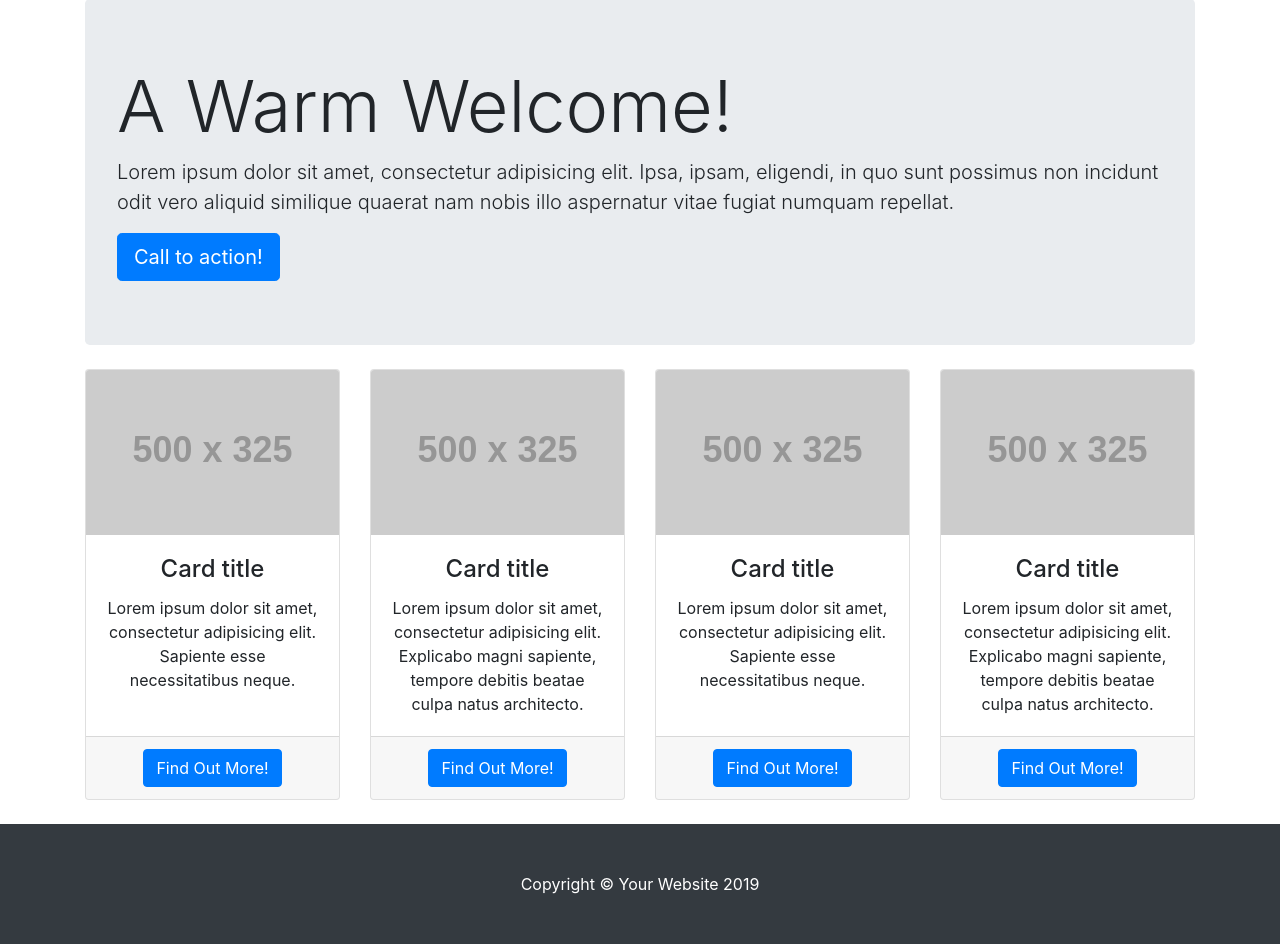
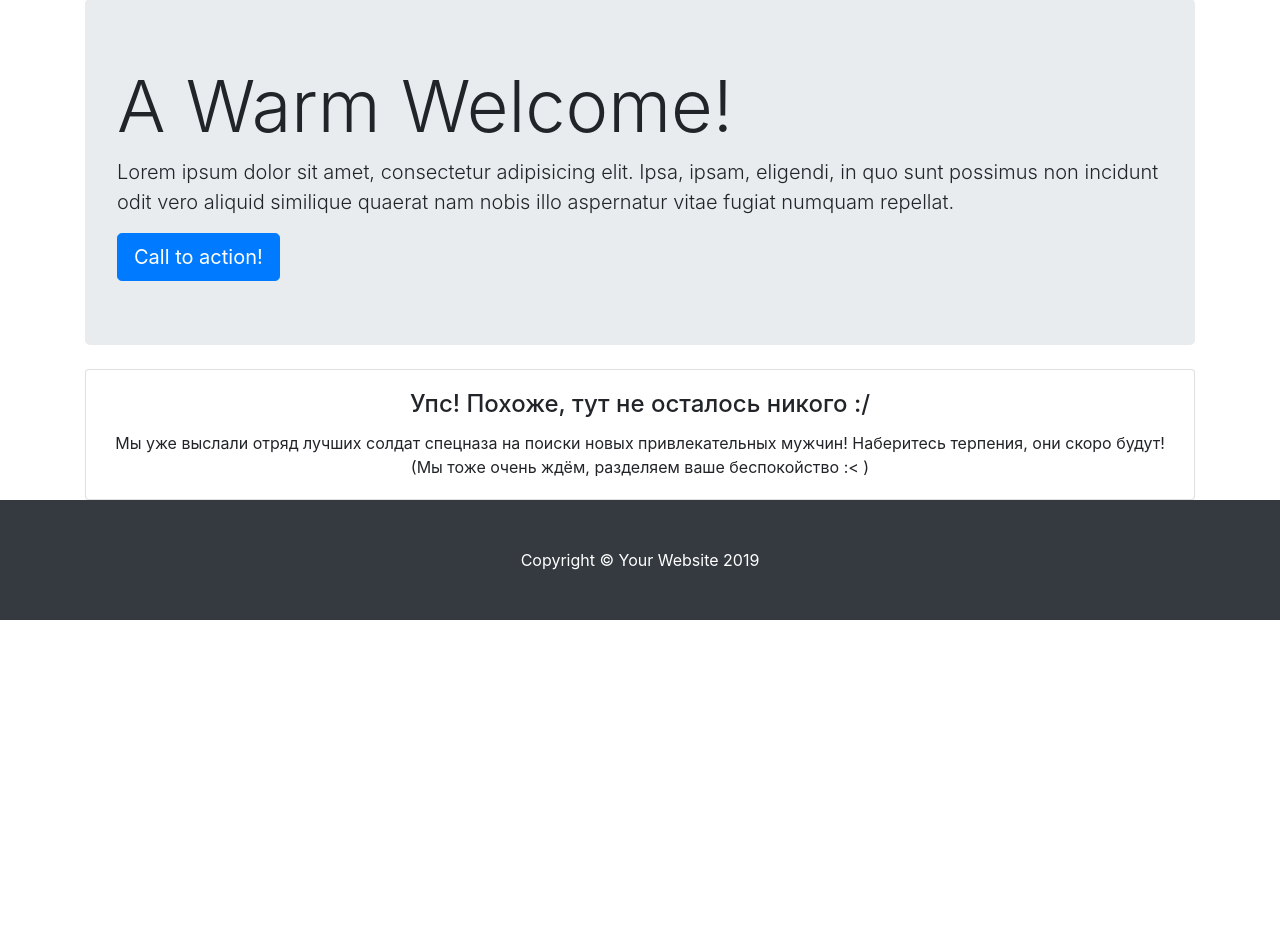
Before and after one commit to ded-inside/miet_project, a Flask app: template templates/index.html in a window 1280 px wide. Shown: the part 81-1025 px from the top of the page. After the commit the page ends 701 px from the top, so only its background shows below. Run offline with Flask 2, Linux system fonts and the light colour scheme; the template is opened without the code that fills it, so the values that code supplies are empty; grey boxes labelled with a size stand in for pictures from a placeholder-image service; some libraries are stand-ins or nearby versions.

Commit message:
Update index page

```diff
--- a/app.py
+++ b/app.py
@@ -38,7 +38,28 @@ def calc_token(data: str):
 
 @app.route("/", methods=['GET'])
 def index():
-    return render_template('index.html', current='index')
+    cards = [{
+        'name': 'Danny 1',
+        'image_url': 'https://i.ytimg.com/vi/5EWp3vq5jlU/maxresdefault.jpg',
+        'description': 'Cool guy'
+    }, {
+        'name': 'Danny 2',
+        'image_url': 'https://avatars.mds.yandex.net/get-zen_doc/125920/pub_5d85ee7fd5bbc300add0a4fc_5d85eead74f1bc00ad2cb1c5/scale_1200',
+        'description': 'Nice man!'
+    }, {
+        'name': 'Danny 3',
+        'image_url': 'https://memepedia.ru/wp-content/uploads/2019/10/denni-de-vito-mem.png',
+        'description': 'Ахахаха)'
+    }, {
+        'name': 'Danny 4',
+        'image_url': 'https://img01.rl0.ru/afisha/1500x-/daily.afisha.ru/uploads/images/2/7f/27f7e31c0faf2dcd0c666849ba15e919.jpg',
+        'description': 'Marry me!'
+    }, {
+        'name': 'Danny 5',
+        'image_url': 'https://medialeaks.ru/wp-content/uploads/2019/05/yeah.jpg',
+        'description': 'Рассо... Раса... Рамас... Рассол попил крч)0))'
+    }]
+    return render_template('index.html', current='index', cards=cards)
 
 
 @app.route("/login", methods=['POST', 'GET'])
--- a/templates/index.html
+++ b/templates/index.html
@@ -1,3 +1,5 @@
+{% import 'macro.html' as macro %}
+
 {% extends 'base.html' %}
 
 {% block title %}Клуб занятых людей{% endblock %}
@@ -12,59 +14,19 @@
 		</header>
 
 		<div class="row text-center">
-
-			<div class="col-lg-3 col-md-6 mb-4">
-				<div class="card h-100">
-					<img class="card-img-top" src="http://placehold.it/500x325" alt="">
+			{% for card in cards %}
+			{{ macro.man_card(card['name'], card['image_url'], card['description']) }}
+			{% else %}
+			<div class="col-12">
+				<div class="card h-500">
+					<img class="card_img_top" src="" alt="">
 					<div class="card-body">
-						<h4 class="card-title">Card title</h4>
-						<p class="card-text">Lorem ipsum dolor sit amet, consectetur adipisicing elit. Sapiente esse necessitatibus neque.</p>
-					</div>
-					<div class="card-footer">
-						<a href="#" class="btn btn-primary">Find Out More!</a>
+						<h4 class="card-title">Упс! Похоже, тут не осталось никого :/</h4>
+						<p class="card-text">Мы уже выслали отряд лучших солдат спецназа на поиски новых привлекательных мужчин! Наберитесь терпения, они  скоро будут! (Мы тоже очень ждём, разделяем ваше беспокойство :< )</p>
 					</div>
 				</div>
 			</div>
-
-			<div class="col-lg-3 col-md-6 mb-4">
-				<div class="card h-100">
-					<img class="card-img-top" src="http://placehold.it/500x325" alt="">
-					<div class="card-body">
-						<h4 class="card-title">Card title</h4>
-						<p class="card-text">Lorem ipsum dolor sit amet, consectetur adipisicing elit. Explicabo magni sapiente, tempore debitis beatae culpa natus architecto.</p>
-					</div>
-					<div class="card-footer">
-						<a href="#" class="btn btn-primary">Find Out More!</a>
-					</div>
-				</div>
-			</div>
-
-			<div class="col-lg-3 col-md-6 mb-4">
-				<div class="card h-100">
-					<img class="card-img-top" src="http://placehold.it/500x325" alt="">
-					<div class="card-body">
-						<h4 class="card-title">Card title</h4>
-						<p class="card-text">Lorem ipsum dolor sit amet, consectetur adipisicing elit. Sapiente esse necessitatibus neque.</p>
-					</div>
-					<div class="card-footer">
-						<a href="#" class="btn btn-primary">Find Out More!</a>
-					</div>
-				</div>
-			</div>
-
-			<div class="col-lg-3 col-md-6 mb-4">
-				<div class="card h-100">
-					<img class="card-img-top" src="http://placehold.it/500x325" alt="">
-					<div class="card-body">
-						<h4 class="card-title">Card title</h4>
-						<p class="card-text">Lorem ipsum dolor sit amet, consectetur adipisicing elit. Explicabo magni sapiente, tempore debitis beatae culpa natus architecto.</p>
-					</div>
-					<div class="card-footer">
-						<a href="#" class="btn btn-primary">Find Out More!</a>
-					</div>
-				</div>
-			</div>
-
+			{% endfor %}
 		</div>
 
 	</div>
--- a/templates/macro.html
+++ b/templates/macro.html
@@ -3,3 +3,18 @@
         <a class="nav-link {% if is_active %}active{% endif %}" href="{{ url }}">{{ text }}</a>
     </li>
 {% endmacro %}
+
+{% macro man_card(name='', image_url='', description='') %}
+	<div class="col-lg-3 col-md-6 mb-4">
+		<div class="card h-100">
+			<img class="card-img-top h-50" src="{{ image_url }}" alt="" style="object-fit: cover;">
+			<div class="card-body">
+				<h4 class="card-title">{{ name }}</h4>
+				<p class="card-text">{{ description }}</p>
+			</div>
+			<div class="card-footer">
+				<a href="#" class="btn btn-primary">Перейти в профиль</a>
+			</div>
+		</div>
+	</div>
+{% endmacro %}
```
